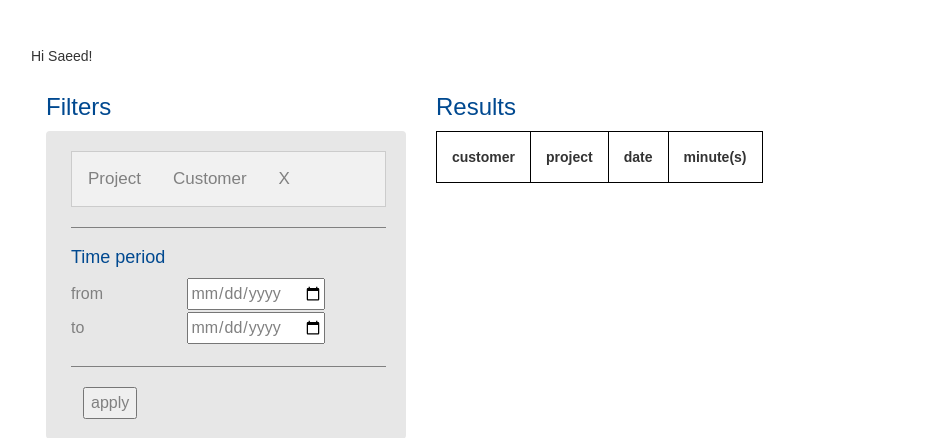
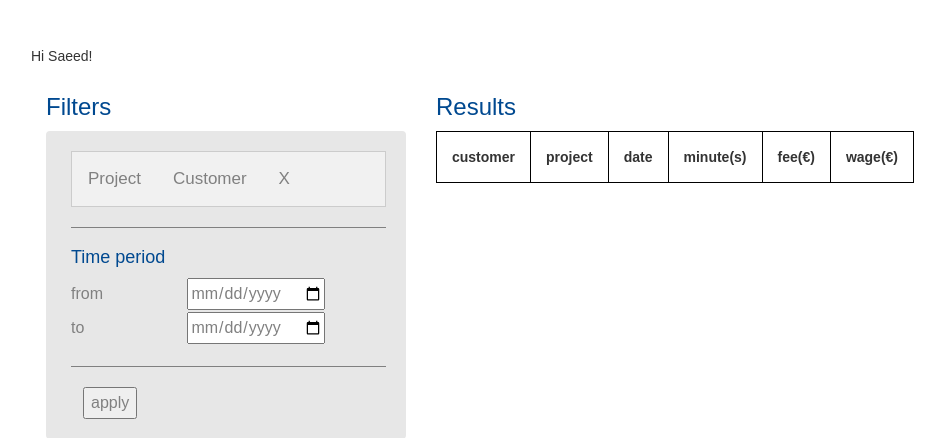
Before and after one commit to saeednm/revHW, a PHP site: page /stuff/summary.php in a window 1280 px wide. Shown: the part 51-489 px from the top of the page, without its empty margins (24-969 px from the left). Run offline with PHP 8.4, Linux system fonts and the light colour scheme; data that the repository does not hold is empty.

Commit message:
add fee column to table

```diff
--- a/summary.php
+++ b/summary.php
@@ -158,6 +158,8 @@ function openTab(evt, Name) {
 						<th> project </th>
 						<th> date </th>
 						<th> minute(s) </th>
+						<th> fee(€) </th>
+						<th> wage(€) </th>
 					</tr>
                 <?php
 
@@ -167,6 +169,8 @@ function openTab(evt, Name) {
 					echo "<td> " . $row["project"] . "</td>";
 					echo "<td> " . $row["date"] . "</td>";
 					echo "<td> " . $row["minute"] . "</td>";
+					echo "<td> " . $row["fee"] . "</td>";
+					echo "<td> " . number_format($row["wage"], 2, '.', ',') . "</td>";
 					echo "</tr>";
                 }
                 ?>
```
